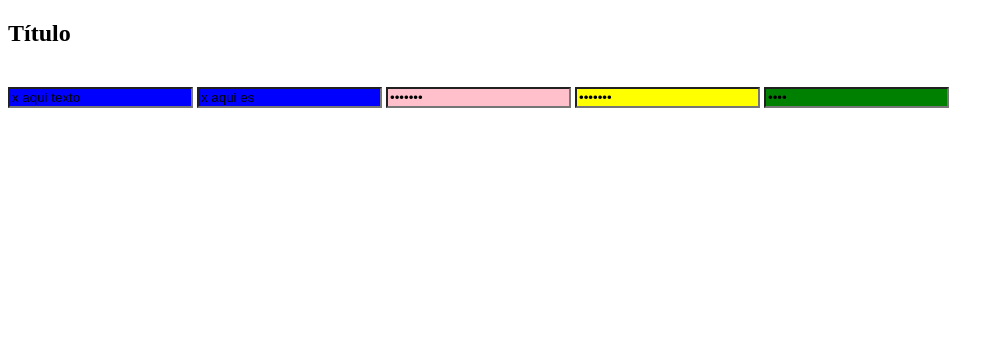
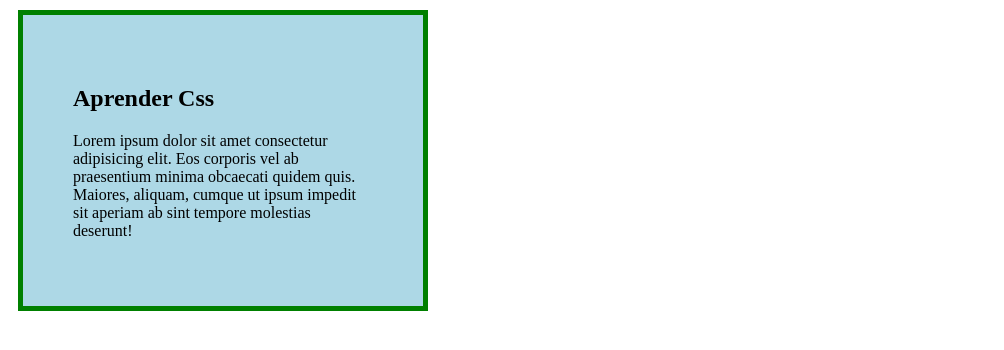
Before and after one commit to RobertMoralesO/clase-git-css-web1-2022-2, a plain HTML site: page index.html in a window 1280 px wide. Shown: the whole page, without its empty margins (0-1004 px from the left). Drawn offline with Linux system fonts and the light colour scheme.

Commit message:
Box model

```diff
--- a/estilos.css
+++ b/estilos.css
@@ -1,33 +1,39 @@
-/* Selectores de Tipo */
+.card{
+    background-color: lightblue;
+    width: 300px;
 
-/*Selector por atributo*/
-[value]{
-    margin-top: 20px;
-}
+    /* arriba, derecha, abajo, izquierda*/
+    padding: 20px 20px 50px 10px;
+    padding: 15px 45px;
+    padding-top: 50px;
+    padding-right: 50px;
+    padding-left: 50px;
+    padding-bottom: 50px;
+
+    /*border-width, border-style, border-color*/
+
+    /* border-width*/
+     /* arriba, derecha, abajo, izquierda*/
+     border-width: 20px 50px 20px 15px;
+     border-width: 20px 50px ;
+     /*border-top-width: ;
+     border-right-width: ;
+     border-left-width: ;
+     border-bottom-width: ;*/
+
+     /*solid double dashed dotted groove ridge*/
+     border-style: ridge;
+     border-left-style: dashed;
+     border-right-style: double;
+     border-style: ridge dashed double groove;
 
 
-/*[value*="aqui"]{
-    background-color: blue;
-}*/
-
-/* Palabra en cualquier posición*/
-[value~="aqui"]{
-    background-color: blue;
-}
+     border-color: lightgreen red blue yellow;
 
 
-/* Palabra al final */
-[value$="aqui"]{
-    background-color: yellow;
+     margin: 10px;
+
+
+     border: 5px solid green;
+
 }
-
-/* Palabra al inicio */
-[value^="aqui"]{
-    background-color: pink;
-}
-
-/* Exactamente igual */
-
-[value="aqui"]{
-    background-color: green ;
-}
--- a/index.html
+++ b/index.html
@@ -8,17 +8,12 @@
     <link rel="stylesheet" href="estilos.css">
 </head>
 <body>
-    <h2 class="titulo">Título</h2>
-
-    <form class="form">
-        <input type="text" value="x aqui texto">
-        <input type="email" value=" x aqui es">
-        <input type="password" value="aqui es">
-        <input type="password" value="es aqui">
-        <input type="password" value="aqui">
+    <div class="card card--one">
+        <h2 class="card__title">Aprender Css</h2>
+        <p class="card__paragraph">Lorem ipsum dolor sit amet consectetur adipisicing elit. Eos corporis vel ab praesentium minima obcaecati quidem quis. Maiores, aliquam, cumque ut ipsum impedit sit aperiam ab sint tempore molestias deserunt!</p>
+    </div>
 
 
-    </form>
 
 </body>
 </html>
```
Also changed, not shown: 02-Selectores/atributo/estilos.css (added, +33 -0 lines), 02-Selectores/atributo/index.html (added, +24 -0 lines).
